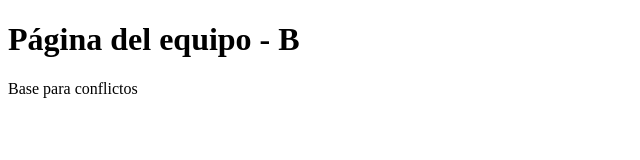
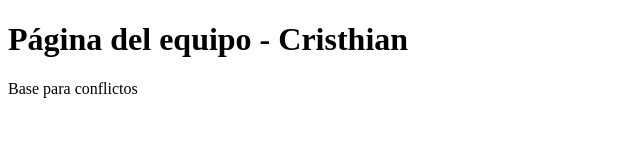
Before and after one commit to ORG-EQUIPO-07/web-conflictos, a plain HTML site: page index.html in a window 1280 px wide. Shown: the whole page, without its empty margins (0-640 px from the left). Drawn offline with Linux system fonts and the light colour scheme.

```diff
--- a/index.html
+++ b/index.html
@@ -1,3 +1,3 @@
 <!doctype html><title>Equipo</title>
-<h1>Página del equipo - B</h1>
+<h1>Página del equipo - Cristhian</h1>
 <p>Base para conflictos</p>
```
